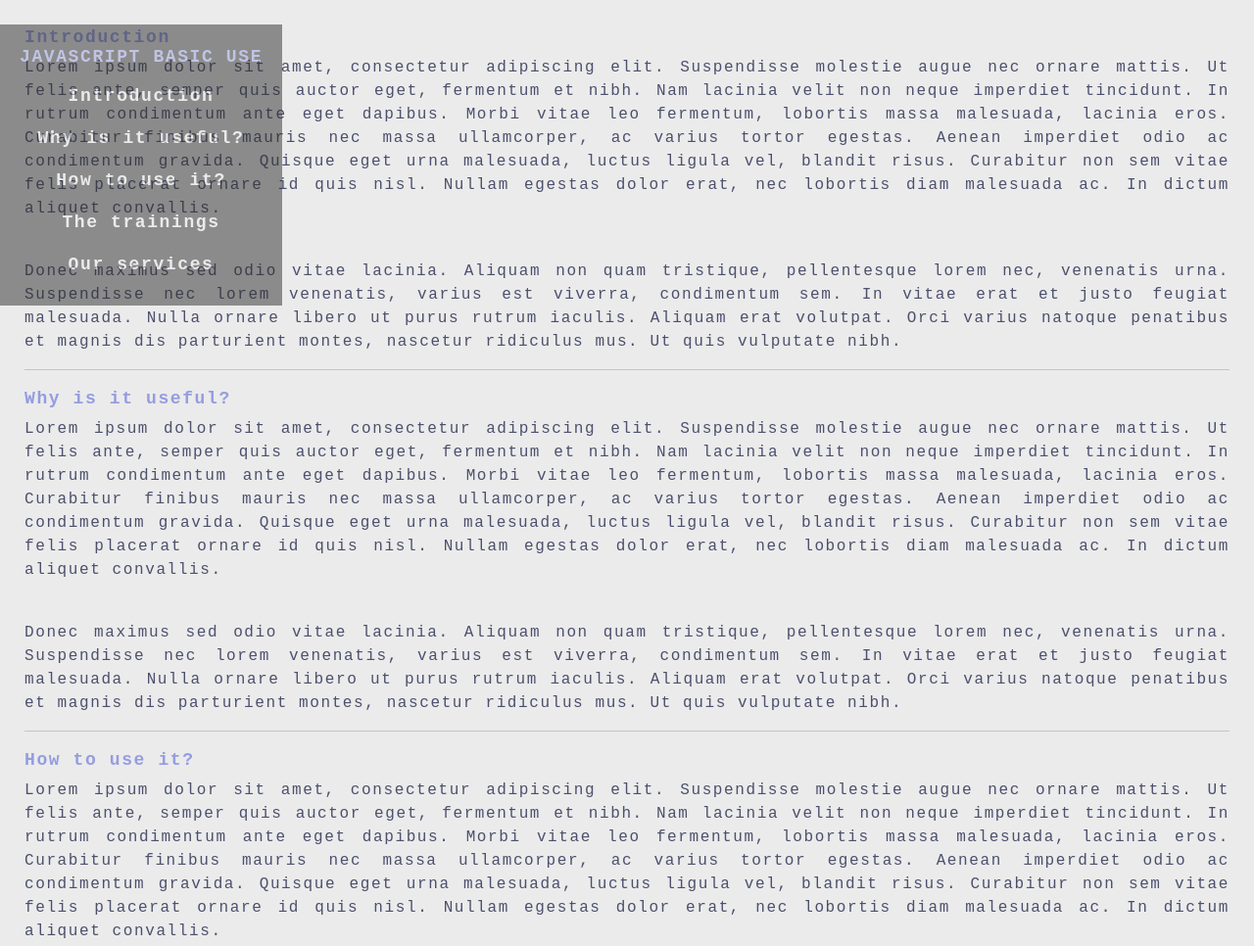
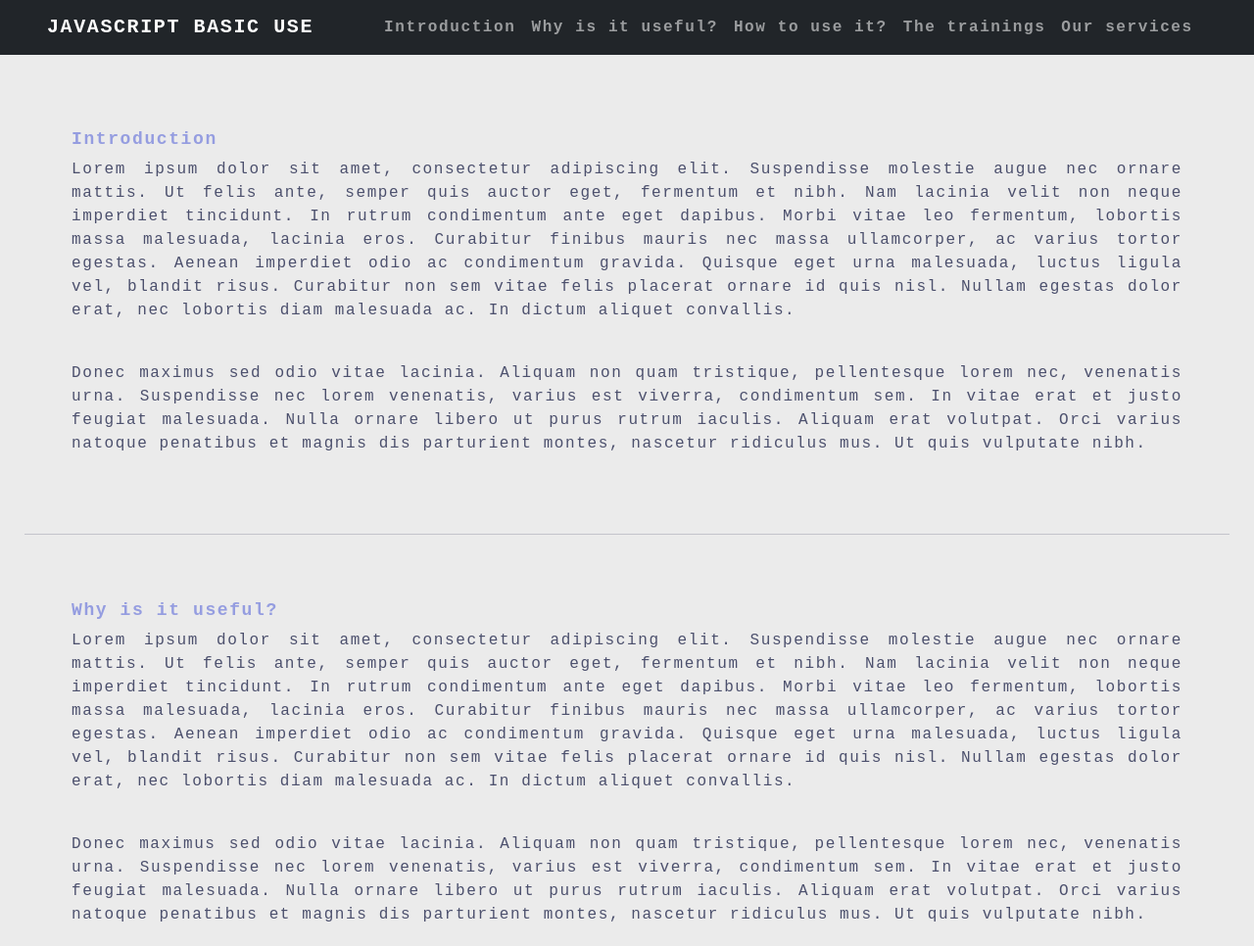
Before and after one commit to BQComm/TDP, a plain HTML site: page index.html in a window 1280 px wide. Shown: the top 966 px of the page at 98% size. Drawn offline with Linux system fonts and the light colour scheme.

Commit message:
this is it

```diff
--- a/index.html
+++ b/index.html
@@ -9,18 +9,35 @@
     <link rel="stylesheet" href="style.css">
 </head>
 <header>
-    <nav id="navbar">
-        <header><strong>JAVASCRIPT BASIC USE</strong></header>
-        <a href="#Introduction" class="nav-link">Introduction</a>
-        <a href="#Why_is_it_useful?" class="nav-link">Why is it useful?</a>
-        <a href="#How_to_use_it?" class="nav-link">How to use it?</a>
-        <a href="#The_trainings" class="nav-link">The trainings</a>
-        <a href="#Our_services" class="nav-link">Our services</a>
-    </nav>
+    <nav class="navbar navbar-expand-lg navbar-dark bg-dark">
+        <a class="navbar-brand px-5" href="#">JAVASCRIPT BASIC USE</a>
+        <button class="navbar-toggler" type="button" data-toggle="collapse" data-target="#navbarNav" aria-controls="navbarNav" aria-expanded="false" aria-label="Toggle navigation">
+          <span class="navbar-toggler-icon"></span>
+        </button>
+        <div class="collapse navbar-collapse" id="navbarNav">
+          <ul class="navbar-nav">
+            <li class="nav-item active">
+              <a class="nav-link" href="#Introduction">Introduction </a>
+            </li>
+            <li class="nav-item">
+              <a class="nav-link" href="#Why_is_it_useful?">Why is it useful?</a>
+            </li>
+            <li class="nav-item">
+              <a class="nav-link" href="#How_to_use_it?">How to use it?</a>
+            </li>
+            <li class="nav-item">
+              <a class="nav-link" href="#The_trainings">The trainings</a>
+            </li>
+            <li class="nav-item">
+                <a class="nav-link" href="#Our_services">Our services</a>
+              </li>
+          </ul>
+        </div>
+      </nav>
 </header>
 <body>
     <main id="main-doc">
-        <section class="main-section" id="Introduction">
+        <section class="main-section p-5" id="Introduction">
             <header>
                 Introduction
             </header>
@@ -37,7 +54,7 @@
                 dis parturient montes, nascetur ridiculus mus. Ut quis vulputate nibh.</p>
         </section>
         <hr>
-        <section class="main-section" id="Why_is_it_useful?">
+        <section class="main-section p-5" id="Why_is_it_useful?">
             <header>
                 Why is it useful?
             </header>
@@ -54,7 +71,7 @@
                 dis parturient montes, nascetur ridiculus mus. Ut quis vulputate nibh.</p>
         </section>
         <hr>
-        <section class="main-section" id="How_to_use_it?">
+        <section class="main-section p-5" id="How_to_use_it?">
             <header>
                 How to use it?
             </header>
@@ -94,7 +111,7 @@
 
         </section>
         <hr>
-        <section class="main-section" id="The_trainings">
+        <section class="main-section p-5" id="The_trainings">
             <header>
                 The trainings
             </header>
@@ -111,7 +128,7 @@
                 dis parturient montes, nascetur ridiculus mus. Ut quis vulputate nibh.</p>
         </section>
         <hr>
-        <section class="main-section" id="Our_services">
+        <section class="main-section p-5" id="Our_services">
             <header>
                 Our services
             </header>
@@ -129,7 +146,7 @@
         </section>
     </main>
 </body>
-    <footer class="outer-ft">
+    <footer class="outer-ft p-5">
         <p class="footer">I don't have rights reserved or anything, this is just a practice of web development.
             You can use the code of this page without worrying.</p>
     </footer>
```
